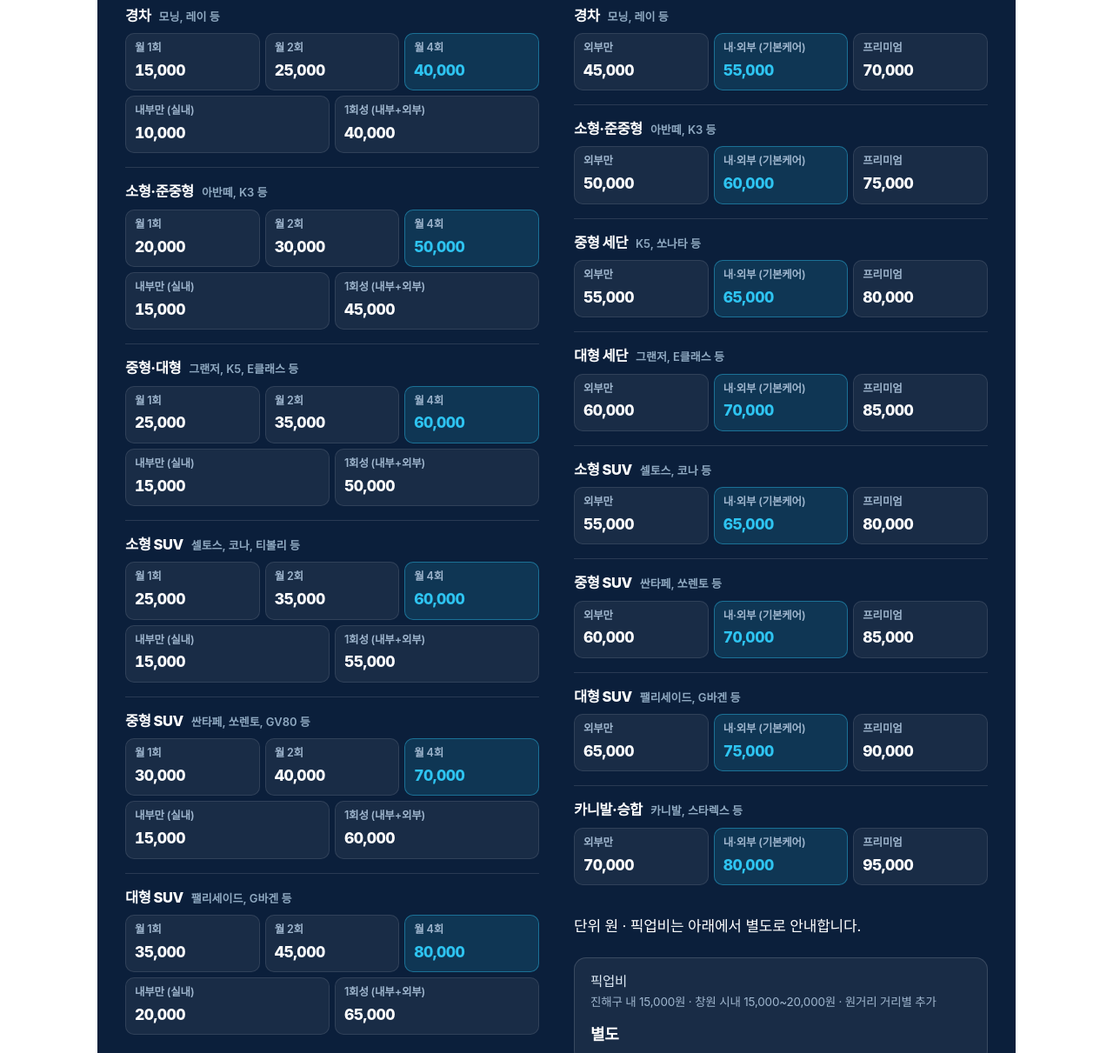
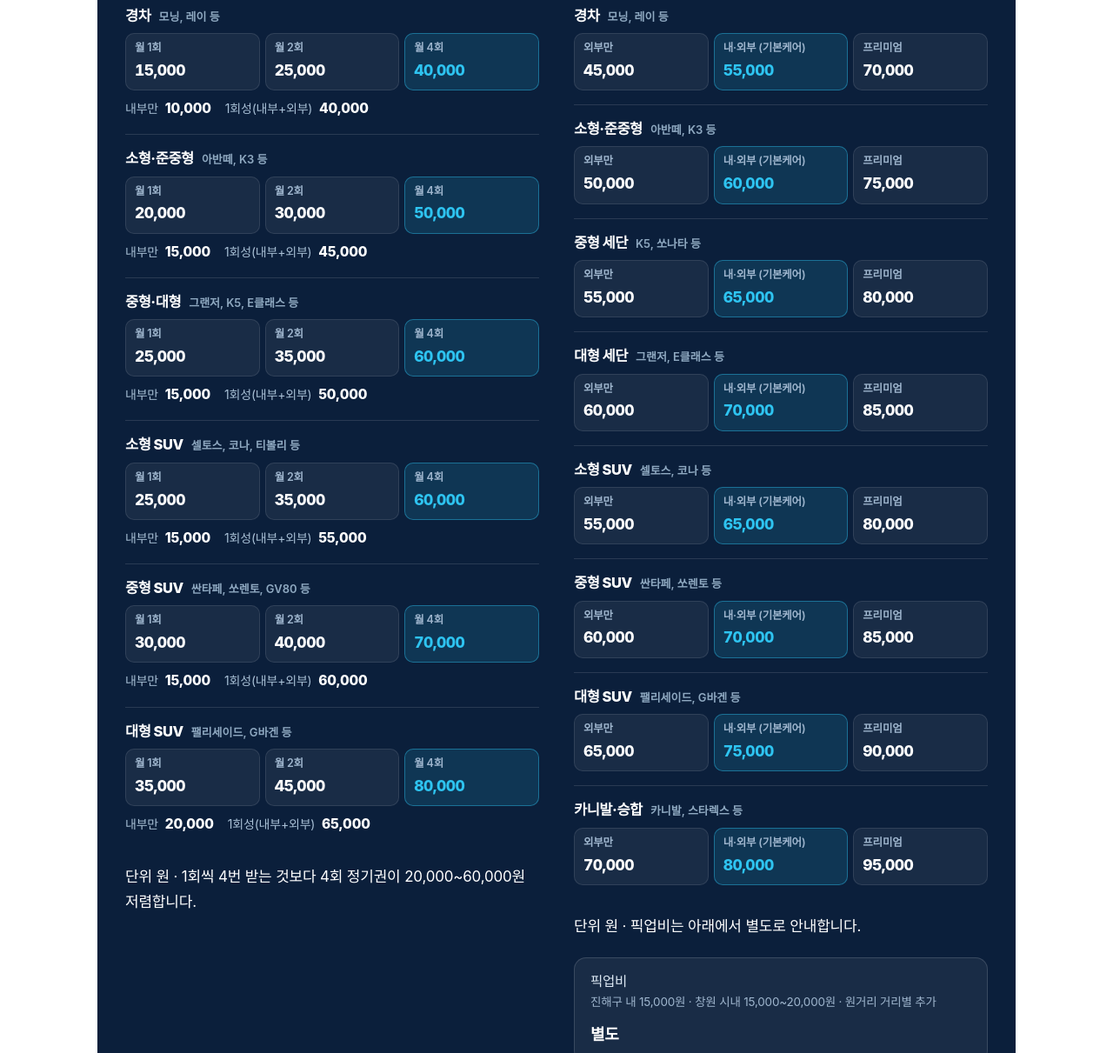
Before and after one commit to SeChaBoo/sechaboo.github.io, a plain HTML site: page pv5/index.html in a window 1280 px wide. Shown: the part 3351-4562 px from the top of the page at 87% size. Drawn offline with Linux system fonts and the light colour scheme; a web font is replaced by a local one.

Commit message:
temp: v5 preview iteration 8

```diff
--- a/pv5/index.html
+++ b/pv5/index.html
@@ -158,7 +158,8 @@
   .pclass .nm{font-size:16.5px; font-weight:800; letter-spacing:-0.03em; color:#fff; line-height:1.35}
   .pclass .nm small{display:inline-block; margin-left:6px; font-size:13px; font-weight:600; color:#8FA9C1; letter-spacing:0}
   .vals{display:grid; grid-template-columns:repeat(3,1fr); gap:6px; margin-top:9px}
-  .vals.two{grid-template-columns:1fr 1fr; margin-top:6px}
+  .subline{display:flex; flex-wrap:wrap; gap:4px 16px; margin:8px 0 0; font-size:14px; color:#A9C0D6}
+  .subline b{color:#fff; font-size:15.5px; font-weight:800; margin-left:4px}
   .vals div{background:rgba(255,255,255,.06); border:1px solid rgba(255,255,255,.10); border-radius:10px; padding:8px 10px}
   .vals span{display:block; font-size:12.5px; font-weight:600; color:#9FB6CE; line-height:1.35}
   .vals b{display:block; margin-top:2px; font-size:17.5px; font-weight:800; letter-spacing:-0.03em; color:#fff; font-variant-numeric:tabular-nums}
@@ -496,10 +497,7 @@
               <div><span>월 2회</span><b>25,000</b></div>
               <div class="hi"><span>월 4회</span><b>40,000</b></div>
             </div>
-            <div class="vals two">
-              <div><span>내부만 (실내)</span><b>10,000</b></div>
-              <div><span>1회성 (내부+외부)</span><b>40,000</b></div>
-            </div>
+            <p class="subline"><span>내부만 <b>10,000</b></span><span>1회성(내부+외부) <b>40,000</b></span></p>
           </div>
           <div class="pclass">
             <div class="nm">소형·준중형 <small>아반떼, K3 등</small></div>
@@ -508,10 +506,7 @@
               <div><span>월 2회</span><b>30,000</b></div>
               <div class="hi"><span>월 4회</span><b>50,000</b></div>
             </div>
-            <div class="vals two">
-              <div><span>내부만 (실내)</span><b>15,000</b></div>
-              <div><span>1회성 (내부+외부)</span><b>45,000</b></div>
-            </div>
+            <p class="subline"><span>내부만 <b>15,000</b></span><span>1회성(내부+외부) <b>45,000</b></span></p>
           </div>
           <div class="pclass">
             <div class="nm">중형·대형 <small>그랜저, K5, E클래스 등</small></div>
@@ -520,10 +515,7 @@
               <div><span>월 2회</span><b>35,000</b></div>
               <div class="hi"><span>월 4회</span><b>60,000</b></div>
             </div>
-            <div class="vals two">
-              <div><span>내부만 (실내)</span><b>15,000</b></div>
-              <div><span>1회성 (내부+외부)</span><b>50,000</b></div>
-            </div>
+            <p class="subline"><span>내부만 <b>15,000</b></span><span>1회성(내부+외부) <b>50,000</b></span></p>
           </div>
           <div class="pclass">
             <div class="nm">소형 SUV <small>셀토스, 코나, 티볼리 등</small></div>
@@ -532,10 +524,7 @@
               <div><span>월 2회</span><b>35,000</b></div>
               <div class="hi"><span>월 4회</span><b>60,000</b></div>
             </div>
-            <div class="vals two">
-              <div><span>내부만 (실내)</span><b>15,000</b></div>
-              <div><span>1회성 (내부+외부)</span><b>55,000</b></div>
-            </div>
+            <p class="subline"><span>내부만 <b>15,000</b></span><span>1회성(내부+외부) <b>55,000</b></span></p>
           </div>
           <div class="pclass">
             <div class="nm">중형 SUV <small>싼타페, 쏘렌토, GV80 등</small></div>
@@ -544,10 +533,7 @@
               <div><span>월 2회</span><b>40,000</b></div>
               <div class="hi"><span>월 4회</span><b>70,000</b></div>
             </div>
-            <div class="vals two">
-              <div><span>내부만 (실내)</span><b>15,000</b></div>
-              <div><span>1회성 (내부+외부)</span><b>60,000</b></div>
-            </div>
+            <p class="subline"><span>내부만 <b>15,000</b></span><span>1회성(내부+외부) <b>60,000</b></span></p>
           </div>
           <div class="pclass">
             <div class="nm">대형 SUV <small>팰리세이드, G바겐 등</small></div>
@@ -556,10 +542,7 @@
               <div><span>월 2회</span><b>45,000</b></div>
               <div class="hi"><span>월 4회</span><b>80,000</b></div>
             </div>
-            <div class="vals two">
-              <div><span>내부만 (실내)</span><b>20,000</b></div>
-              <div><span>1회성 (내부+외부)</span><b>65,000</b></div>
-            </div>
+            <p class="subline"><span>내부만 <b>20,000</b></span><span>1회성(내부+외부) <b>65,000</b></span></p>
           </div>
           </div>
           <p class="pg-note">단위 원 · 1회씩 4번 받는 것보다 4회 정기권이 20,000~60,000원 저렴합니다.</p>
```
